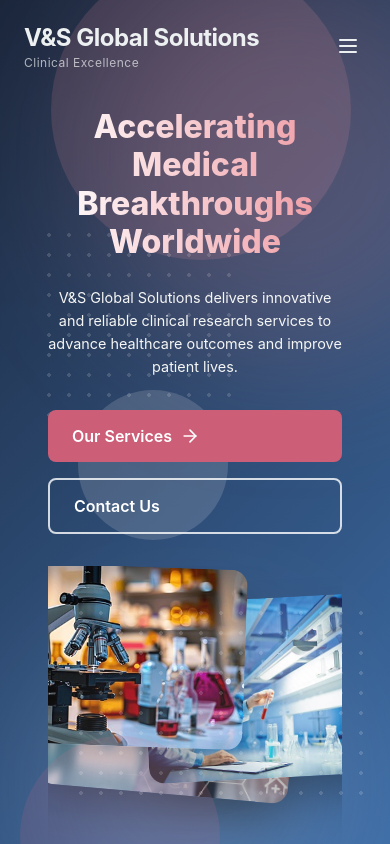
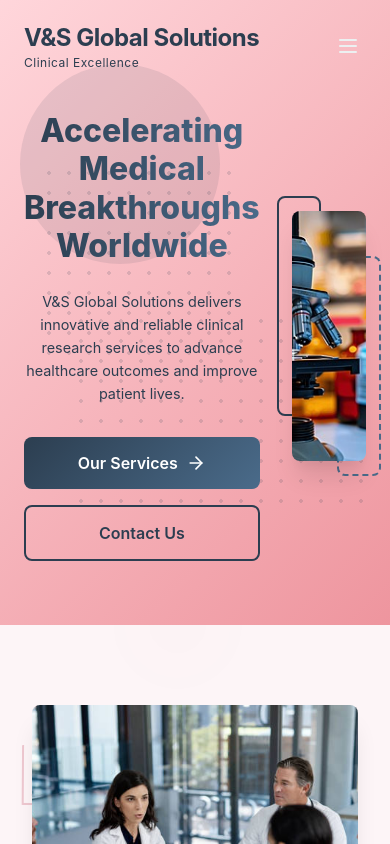
Before and after one commit to Shreekavinmr/andavar_frontend, a React (Create React App) app: page / in a window 390 px wide. Shown: the top 844 px of the page. Built offline with nearby package versions, Linux system fonts and the light colour scheme.

Commit message:
ui changes

```diff
--- a/src/App.css
+++ b/src/App.css
@@ -1,4 +1,4 @@
-.hero-section {
+/* .hero-section {
   position: relative;
   min-height: 100vh;
   background: linear-gradient(135deg, #1B263B 0%, #3F72AF 100%);
@@ -185,4 +185,4 @@
   .text-3xl {
     font-size: 1.875rem;
   }
-}
+} */
--- a/src/pages/HomePage.jsx
+++ b/src/pages/HomePage.jsx
@@ -75,7 +75,7 @@ const HomePage = () => {
     <div className="homepage">
       <section className="hero-section">
   <div className="hero-content">
-          <div className="container">
+    <div className="container-1">
       <div className="hero-text-container">
         <div className="hero-text">
           <h1>Accelerating Medical Breakthroughs Worldwide</h1>
@@ -83,32 +83,29 @@ const HomePage = () => {
           <div className="hero-buttons">
             <a href="/services" className="primary-button">
               Our Services
-                    <ArrowRight size={20} />
+              <svg xmlns="http://www.w3.org/2000/svg" width="20" height="20" viewBox="0 0 24 24" fill="none" stroke="currentColor" stroke-width="2" stroke-linecap="round" stroke-linejoin="round" className="feather feather-arrow-right">
+                <line x1="5" y1="12" x2="19" y2="12"></line>
+                <polyline points="12 5 19 12 12 19"></polyline>
+              </svg>
             </a>
             <a href="/contact" className="secondary-button">Contact Us</a>
           </div>
         </div>
       </div>
-            <div className="hero-images-overlay">
-              <div className="image-overlay image-1">
-                <img src="/assets/images/vs_2.jpg" alt="Laboratory researcher" />
-              </div>
-              <div className="image-overlay image-2">
-                <img src="/assets/images/vs_3.jpg" alt="Clinical research meeting" />
-              </div>
-              <div className="image-overlay image-3">
-                <img src="/assets/images/vs_1.jpg" alt="Clinical research meeting" />
+
+      <div className="hero-image-container">
+        <img src="/assets/images/vs_2.jpg" alt="Laboratory researcher" className="hero-image" />
+        <div className="border-frame-1"></div>
+        <div className="border-frame-2"></div>
       </div>
     </div>
-          </div>
+
     <div className="decorative-elements">
       <div className="circle-1"></div>
       <div className="circle-2"></div>
       <div className="circle-3"></div>
       <div className="dots-1"></div>
       <div className="dots-2"></div>
-            <div className="glow-1"></div>
-            <div className="glow-2"></div>
     </div>
   </div>
 </section>
--- a/src/styles/Header.css
+++ b/src/styles/Header.css
@@ -10,7 +10,7 @@
 }
 
 .site-header.scrolled {
-    background-color: rgba(236, 240, 241, 0.98); /* Soft White with opacity */
+    background-color: rgba(236, 240, 241, 0.98);
     box-shadow: 0 4px 20px rgba(0, 0, 0, 0.08);
     padding: 12px 0;
     backdrop-filter: blur(10px);
@@ -46,7 +46,7 @@
 
 /* Logo color changes when scrolled and when not scrolled */
 .site-header:not(.scrolled) .logo .primary {
-    color: #ECF0F1; /* Soft White */
+    color: #2C3E50; /* Soft White */
 }
 
 .logo .secondary {
@@ -57,7 +57,7 @@
 }
 
 .site-header:not(.scrolled) .logo .secondary {
-    color: rgba(236, 240, 241, 0.7); /* Soft White with opacity */
+    color: #2C3E50; /* Soft White with opacity */
 }
 
 /* Desktop Navigation */
@@ -91,7 +91,7 @@
 }
 
 .site-header:not(.scrolled) .nav-link {
-    color: #ECF0F1; /* Soft White */
+    color: #2C3E50; /* Soft White */
 }
 
 .nav-link:hover {
@@ -265,7 +265,7 @@
 }
 
 .mobile-submenu-link:hover {
-    color: #3498DB; /* Bright Blue */
+    color: #2C3E50; /* Bright Blue */
 }
 
 /* Responsive Design */
--- a/src/styles/HomePage.css
+++ b/src/styles/HomePage.css
@@ -85,9 +85,8 @@
   /* Hero Section */
   .hero-section {
     position: relative;
-    background: linear-gradient(135deg, var(--light-bg), var(--accent-color));
-    color: var(--light-text);
-    padding: 6rem 0;
+    background: linear-gradient(135deg, #ffd6db, #ee959e);
+    padding: 10rem 0;
     overflow: hidden;
     min-height: 650px;
   }
@@ -96,6 +95,18 @@
     position: relative;
     z-index: 2;
     height: 100%;
+  }
+
+  .container-1 {
+    width: 100%;
+    max-width: 1200px;
+    margin: 0 auto;
+    padding: 0 1.5rem;
+    display: flex;
+    flex-direction: row;
+    align-items: center;
+    justify-content: space-between;
+    gap: 2rem;
   }
 
   .hero-text-container {
@@ -114,7 +125,8 @@
     font-weight: 800;
     line-height: 1.2;
     margin-bottom: 1.5rem;
-    background: linear-gradient(90deg, #ffffff, var(--accent-color));
+    color: #2C3E50; /* Deep Slate Blue as requested */
+    background: linear-gradient(90deg, #2C3E50, #4A6B8A);
     -webkit-background-clip: text;
     -webkit-text-fill-color: transparent;
     background-clip: text;
@@ -124,6 +136,7 @@
     font-size: 1.25rem;
     line-height: 1.6;
     margin-bottom: 2rem;
+    color: #2C3E50; /* Deep Slate Blue */
   }
 
   .hero-buttons {
@@ -132,91 +145,77 @@
     flex-wrap: wrap;
   }
 
-  .hero-images-overlay {
-    position: absolute;
-    top: 0;
-    right: 0;
-    width: 60%;
-    height: 100%;
-    z-index: 2;
-  }
-
-  .image-overlay {
-    position: absolute;
-    border-radius: 1rem;
-    overflow: hidden;
-    box-shadow: 0 25px 50px -12px rgba(0, 0, 0, 0.4);
-    transition: transform 0.5s ease;
-  }
-
-  .image-overlay img {
-    width: 100%;
-    height: 100%;
-    object-fit: cover;
-  }
-
-  .image-1 {
-    top: 15%;
-    right: 10%;
-    width: 400px;
-    height: 280px;
-    z-index: 3;
-    transform: rotate(2deg);
-  }
-
-  .image-2 {
-    top: 25%;
-    right: 30%;
-    width: 360px;
-    height: 240px;
-    z-index: 2;
-    transform: rotate(-3deg);
-  }
-
-  .image-3 {
-    top: 40%;
-    right: 20%;
-    width: 320px;
-    height: 220px;
-    z-index: 1;
-    transform: rotate(5deg);
-  }
-
-  .image-overlay:hover {
-    transform: translateY(-10px) scale(1.02) rotate(0deg);
-    z-index: 4;
-  }
-
-  .primary-button, .secondary-button, .cta-button {
+  .primary-button, .secondary-button {
     display: inline-flex;
     align-items: center;
     gap: 0.5rem;
     padding: 0.875rem 1.5rem;
-    border-radius: var(--border-radius);
+    border-radius: 8px;
     font-weight: 600;
     text-decoration: none;
-    transition: var(--transition);
+    transition: all 0.3s ease;
   }
 
   .primary-button {
-    background-color: var(--primary-color);
+    background: linear-gradient(135deg, #2C3E50, #4A6B8A);
     color: white;
   }
 
   .primary-button:hover {
-    background-color: var(--primary-dark);
+    background: linear-gradient(135deg, #4A6B8A, #2C3E50);
     transform: translateY(-2px);
   }
 
   .secondary-button {
     background-color: transparent;
-    border: 2px solid rgba(255, 255, 255, 0.8);
-    color: white;
+    border: 2px solid #2C3E50;
+    color: #2C3E50;
   }
 
   .secondary-button:hover {
-    background-color: rgba(255, 255, 255, 0.1);
+    background-color: rgba(44, 62, 80, 0.1);
     transform: translateY(-2px);
+  }
+
+  /* Featured image with misaligned borders */
+  .hero-image-container {
+    position: relative;
+    width: 45%;
+    max-width: 500px;
+    height: 350px;
+  }
+
+  .hero-image {
+    width: 100%;
+    height: 100%;
+    object-fit: cover;
+    border-radius: 8px;
+    box-shadow: 0 20px 25px -5px rgba(0, 0, 0, 0.1), 0 10px 10px -5px rgba(0, 0, 0, 0.04);
+    position: relative;
+    z-index: 2;
+  }
+
+  /* Misaligned border elements */
+  .border-frame-1 {
+    position: absolute;
+    top: -15px;
+    left: -15px;
+    width: calc(100% - 30px);
+    height: calc(100% - 30px);
+    border: 2px solid #2C3E50;
+    border-radius: 8px;
+    z-index: 1;
+  }
+
+  .border-frame-2 {
+    position: absolute;
+    bottom: -15px;
+    right: -15px;
+    width: calc(100% - 30px);
+    height: calc(100% - 30px);
+    border: 2px dashed #4A6B8A;
+    border-radius: 8px;
+    z-index: 1;
   }
 
   .decorative-elements {
@@ -232,36 +231,35 @@
   .circle-1, .circle-2, .circle-3 {
     position: absolute;
     border-radius: 50%;
-    opacity: 0.15;
+    opacity: 0.10;
   }
 
-  .circle-1 {
+  /* .circle-1 {
     width: 300px;
     height: 300px;
-    background: var(--accent-color);
-    top: -100px;
+    background: #4A6B8A;
+    bottom: -100px;
     right: 10%;
-  }
+  } */
 
   .circle-2 {
     width: 200px;
     height: 200px;
-    background: var(--primary-color);
-    bottom: -50px;
+    background: #2C3E50;
     left: 5%;
   }
 
-  .circle-3 {
+  /* .circle-3 {
     width: 150px;
     height: 150px;
-    background: var(--light-bg);
+    background: #7897B7;
     top: 40%;
     left: 20%;
-  }
+  } */
 
   .dots-1, .dots-2 {
     position: absolute;
-    background-image: radial-gradient(circle, rgba(255,255,255,0.15) 2px, transparent 2px);
+    background-image: radial-gradient(circle, rgba(44, 62, 80, 0.15) 2px, transparent 2px);
     background-size: 20px 20px;
   }
 
@@ -279,26 +277,163 @@
     right: 5%;
   }
 
-  .glow-1, .glow-2 {
-    position: absolute;
-    border-radius: 50%;
-    filter: blur(70px);
+  @media (max-width: 992px) {
+        .container {
+        flex-direction: column;
+        }
+
+    .hero-text-container, .hero-image-container {
+      max-width: 100%;
+      width: 100%;
+    }
+
+    .hero-text {
+      text-align: center;
+      margin: 0 auto;
+    }
+
+    .hero-buttons {
+      justify-content: center;
+    }
+
+    .hero-image-container {
+      margin-top: 3rem;
+      height: 300px;
+    }
   }
 
-  .glow-1 {
-    width: 400px;
-    height: 400px;
-    background: rgba(238, 149, 158, 0.2);
-    top: -100px;
-    right: -100px;
+  @media (max-width: 768px) {
+    .hero-text h1 {
+      font-size: 2.5rem;
+    }
+
+    .hero-text p {
+      font-size: 1.1rem;
+    }
   }
 
-  .glow-2 {
-    width: 300px;
-    height: 300px;
-    background: rgba(253, 245, 247, 0.15);
-    bottom: -50px;
-    left: 10%;
+  @media (max-width: 576px) {
+    .hero-text h1 {
+      font-size: 2rem;
+    }
+
+    .hero-text p {
+      font-size: 1rem;
+    }
+
+    .hero-image-container {
+      height: 250px;
+    }
+
+    .hero-buttons {
+      flex-direction: column;
+      width: 100%;
+    }
+
+    .primary-button, .secondary-button {
+      width: 100%;
+      justify-content: center;
+    }
+  }
+
+  /* Responsive styles */
+  @media (max-width: 1100px) {
+    .hero-section {
+      padding: 5rem 0;  /* Slightly reduced for mobile but still more than original */
+    }
+
+    .hero-content-wrapper {
+      flex-direction: column;
+      text-align: center;
+      gap: 3rem;
+    }
+
+    .hero-text-content {
+      max-width: 100%;
+    }
+
+    .hero-text-content::after {
+      left: 50%;
+      transform: translateX(-50%);
+    }
+
+    .hero-text-content p {
+      max-width: 100%;
+      margin-left: auto;
+      margin-right: auto;
+    }
+
+    .hero-buttons {
+      justify-content: center;
+    }
+
+    .hero-image {
+      width: 100%;
+      display: flex;
+      justify-content: center;
+    }
+
+    .hero-image img {
+      max-width: 500px;
+    }
+  }
+
+  @media (max-width: 768px) {
+    .hero-section {
+      padding: 4rem 0;
+    }
+
+    .hero-text-content h1 {
+      font-size: 2.5rem;
+    }
+
+    .hero-text-content p {
+      font-size: 1.1rem;
+    }
+
+    .hero-image img {
+      max-width: 400px;
+    }
+  }
+
+  @media (max-width: 576px) {
+    .hero-section {
+      padding: 7rem 0 3rem;  /* Maintain larger top padding for header */
+    }
+
+    .hero-text-content h1 {
+      font-size: 2rem;
+    }
+
+    .hero-text-content p {
+      font-size: 1rem;
+    }
+
+    .hero-buttons {
+      flex-direction: column;
+      align-items: center;
+    }
+
+    .hero-buttons a {
+      width: 100%;
+    }
+
+    .hero-image img {
+      max-width: 100%;
+    }
+  }
+
+  /* Animation keyframes */
+  @keyframes float {
+    0% {
+      transform: translateY(0px);
+    }
+    50% {
+      transform: translateY(-10px);
+    }
+    100% {
+      transform: translateY(0px);
+    }
   }
 
   /* Services Section */
```
Also changed, not shown: src/styles/AboutUsPage.css (+0 -47 lines). Lines whose indentation alone changed are shown as unchanged.
